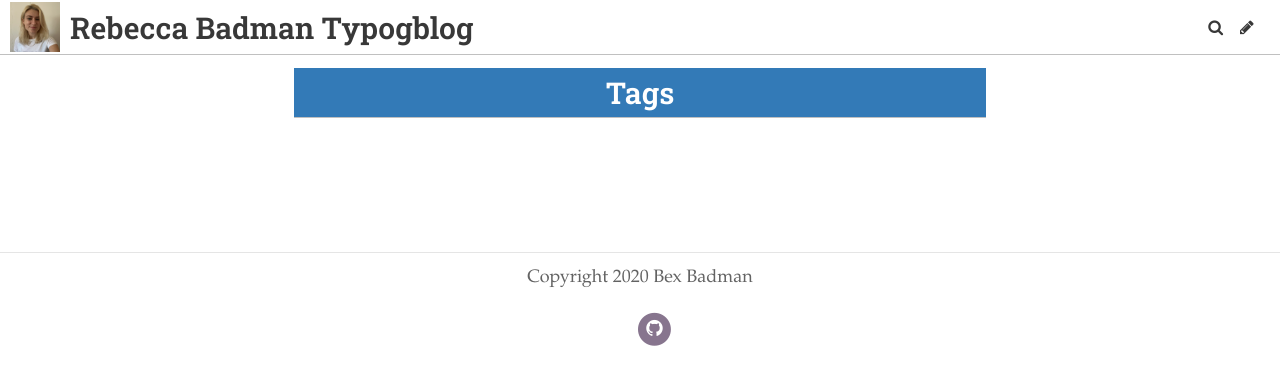
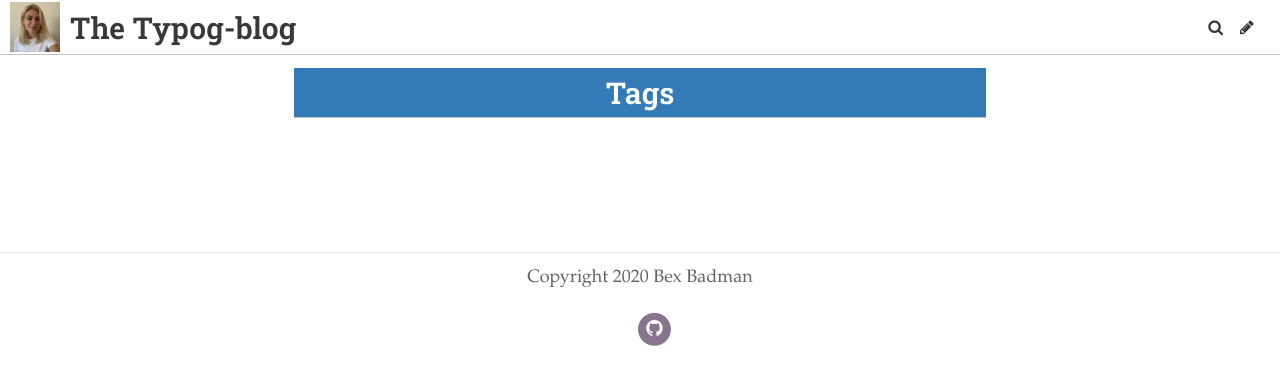
Before and after one commit to rebeccabadman1999/Bex-Badman-Blog, a Jekyll site: the page built from pages/tags.md, in a window 1280 px wide. Shown: the top 385 px of the page. Built offline with Jekyll 4.4.1, drawn with Linux system fonts in a browser that asks for light colours; some web fonts are replaced.

Commit message:
Update Settings “general”

```diff
--- a/_data/settings.yml
+++ b/_data/settings.yml
@@ -1,6 +1,6 @@
-title: Rebecca Badman Typogblog
-description: A typography blog
-header_text: The Typog-Blog
+title: The Typog-blog
+description: "A blog surrounding typography, font etc "
+header_text: Back to Font
 footer_text: Copyright 2020 Bex Badman
 header_feature_image: ../uploads/d9515bbe-b44d-46f8-9d13-f12d6ed6ed4c.jpeg
 bannerheight: 20vmax
```
